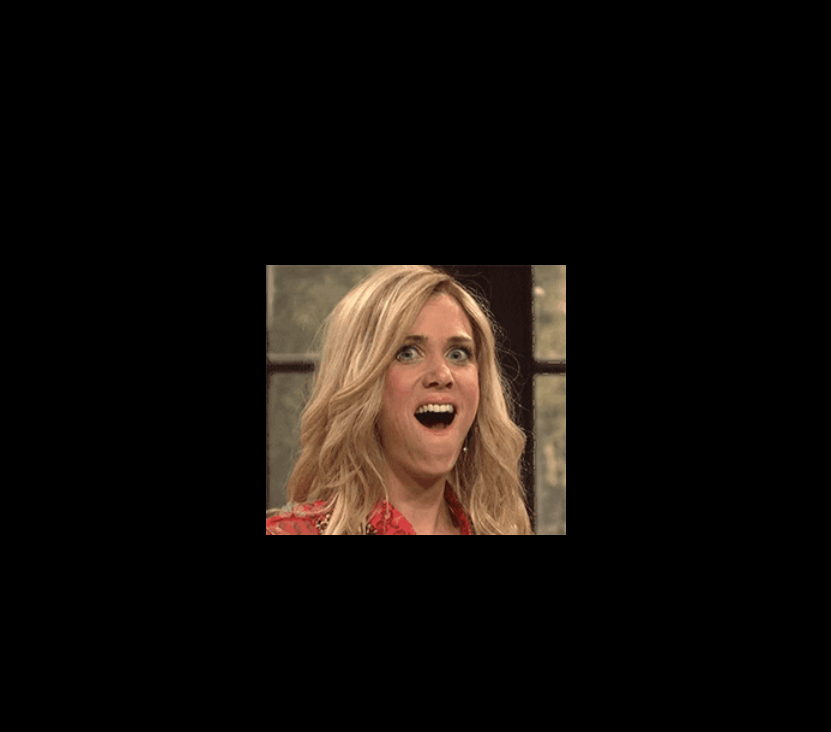
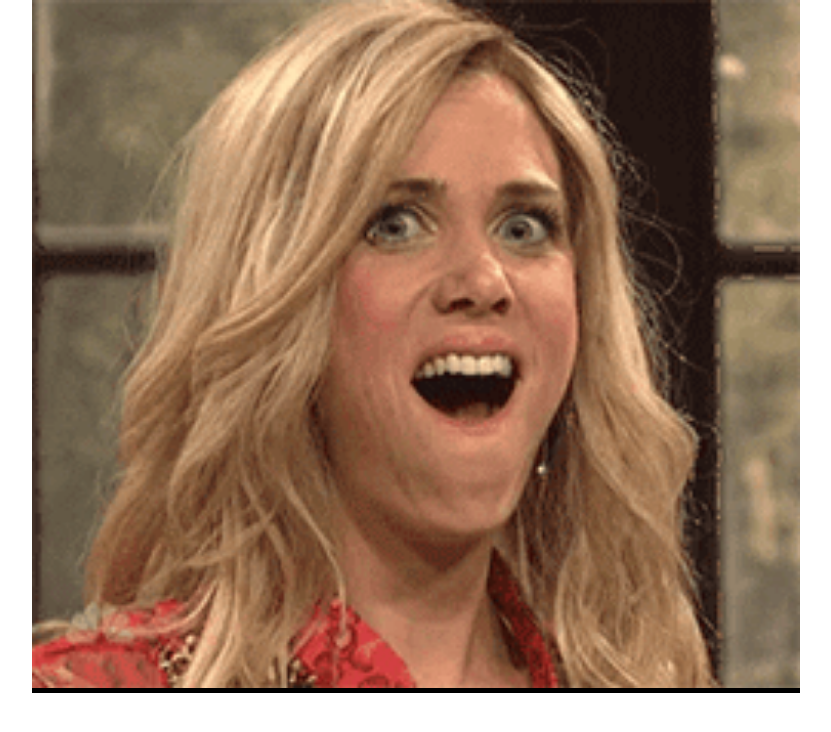
Before and after one commit to aarnadlr/aaronadler-com-2022, a Next.js app: page /gif in a window 1280 px wide. Shown: the top 732 px of the page, without its empty margins (224-1055 px from the left). Built offline with nearby package versions, Linux system fonts and the light colour scheme; a web font is replaced by a local one.

Commit message:
Revise gif layout. Use Image.

```diff
--- a/pages/gif.tsx
+++ b/pages/gif.tsx
@@ -1,19 +1,37 @@
-import Image from 'next/image'
+import Image from 'next/image';
 
-const Gif = ()=>{
-  return(
+const Gif = () => {
+  return (
+    <main>
       <div>
-    <Image src="/static/giphy.gif" width='300' height="270" alt='gif' />
+        <Image
+          layout="responsive"
+          src="/static/giphy.gif"
+          width="600"
+          height="500"
+          alt="gif"
+        />
+
+      </div>
       <style jsx>{`
-div{
+          //mobile
+
+          main{
+            background: black;
+            width: 100vw;
             height: 100vh;
-  background: black;
             display: grid;
             place-items: center;
           }
+          div {
+            width: 60vw;
+            background: black;
+            display: block;
+            margin: 0 auto;
+          }
         `}</style>
-    </div>
-  )
-}
+    </main>
+  );
+};
 
-export default Gif
+export default Gif;
```
Also changed, not shown: public/static/ezgif.gif (added). Lines whose indentation alone changed are shown as unchanged.
